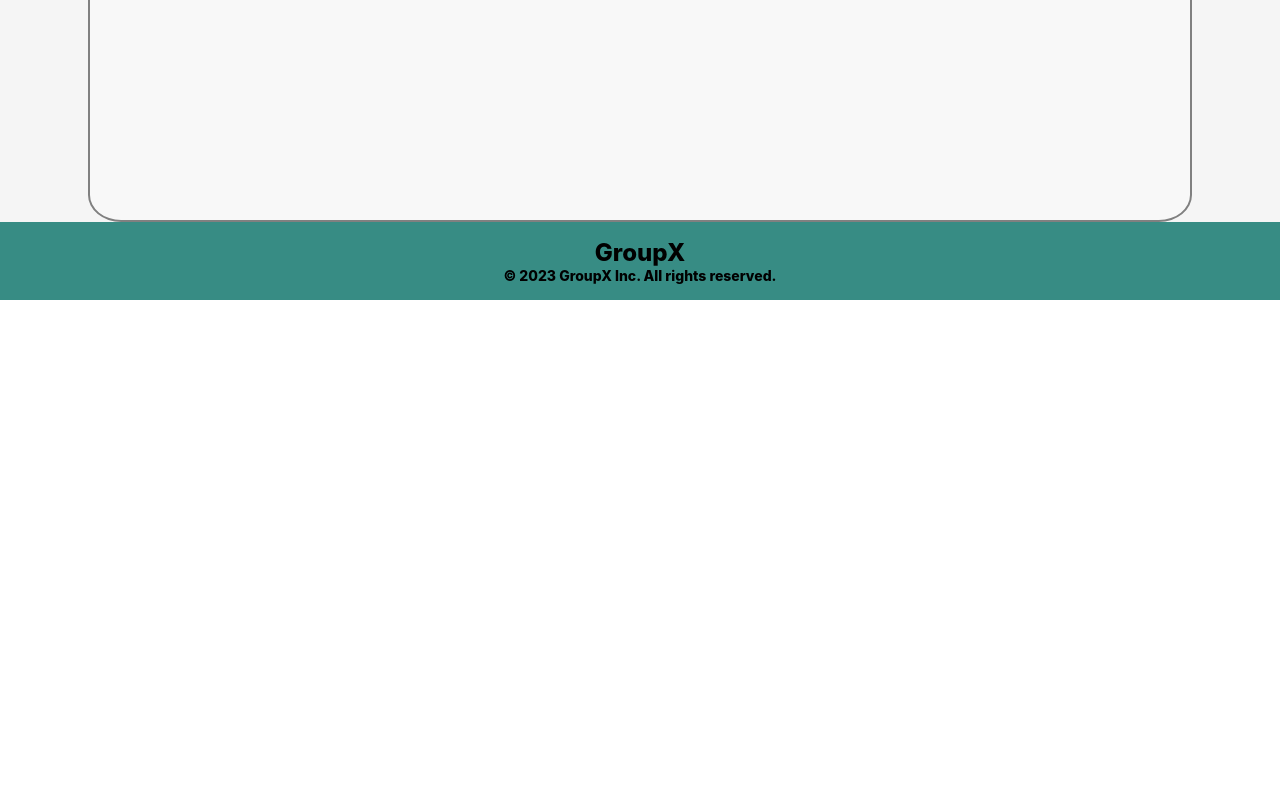
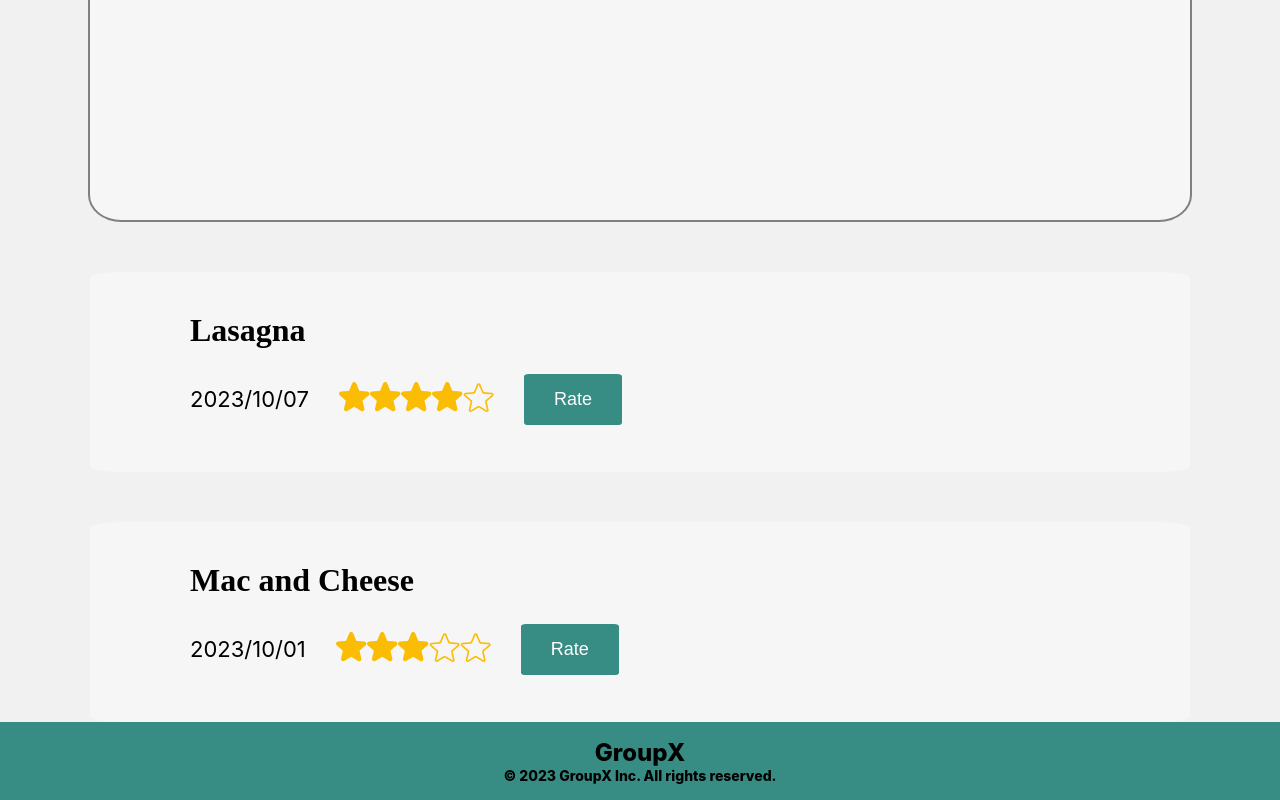
Before and after one commit to VT-SE-Fall2023/groupx-recipe-frontend, a React (Create React App) app: page /history in a window 1280 px wide. Shown: the part 898-1698 px from the top of the page. Before the commit the page ends 1198 px from the top, so only its background shows below. Built offline with nearby package versions, Linux system fonts and the light colour scheme.

Commit message:
default normal sections done

```diff
--- a/src/HistoryPage.js
+++ b/src/HistoryPage.js
@@ -16,8 +16,36 @@ function HistoryPage() {
                             <img src={require('./img/fullstar-icon.png')} alt="Full Star Logo" />
                             <img src={require('./img/fullstar-icon.png')} alt="Full Star Logo" />
                             <img src={require('./img/fullstar-icon.png')} alt="Full Star Logo" />
-                            <img src={require('./img/emptystar-icon.png')} alt="Full Star Logo" />
-                            <img src={require('./img/emptystar-icon.png')} alt="Full Star Logo" />
+                            <img src={require('./img/emptystar-icon.png')} alt="Empty Star Logo" />
+                            <img src={require('./img/emptystar-icon.png')} alt="Empty Star Logo" />
+                        </div>
+                        <button className='rate-button'>Rate</button>
+                    </div>
+                </div>
+                <div className='normal-section'>
+                    <h5 className='menu-title'>Lasagna</h5>
+                    <div className='functions'>
+                        <p className='menu-date'>2023/10/07</p>
+                        <div className='menu-rate'>
+                            <img src={require('./img/fullstar-icon.png')} alt="Full Star Logo" />
+                            <img src={require('./img/fullstar-icon.png')} alt="Full Star Logo" />
+                            <img src={require('./img/fullstar-icon.png')} alt="Full Star Logo" />
+                            <img src={require('./img/fullstar-icon.png')} alt="Full Star Logo" />
+                            <img src={require('./img/emptystar-icon.png')} alt="Empty Star Logo" />
+                        </div>
+                        <button className='rate-button'>Rate</button>
+                    </div>
+                </div>
+                <div className='normal-section'>
+                    <h5 className='menu-title'>Mac and Cheese</h5>
+                    <div className='functions'>
+                        <p className='menu-date'>2023/10/01</p>
+                        <div className='menu-rate'>
+                            <img src={require('./img/fullstar-icon.png')} alt="Full Star Logo" />
+                            <img src={require('./img/fullstar-icon.png')} alt="Full Star Logo" />
+                            <img src={require('./img/fullstar-icon.png')} alt="Full Star Logo" />
+                            <img src={require('./img/emptystar-icon.png')} alt="Empty Star Logo" />
+                            <img src={require('./img/emptystar-icon.png')} alt="Empty Star Logo" />
                         </div>
                         <button className='rate-button'>Rate</button>
                     </div>
--- a/src/css/HistoryPage.css
+++ b/src/css/HistoryPage.css
@@ -3,7 +3,7 @@
     flex-direction: column;
     align-items: center;
     justify-content: center;
-    background-color: #F5F5F5;
+    background-color: #F1F1F1;
 }
 
 .main-title {
@@ -16,6 +16,22 @@
     font-family: 'Abhaya Libre', serif;
     font-weight: 600;
     padding-bottom: 30px;
+}
+
+.menus {
+    display: flex;
+    flex-direction: column;
+    align-items: center;
+    gap: 50px;
+}
+
+.normal-section {
+    padding-left: 100px;
+    text-align: left;
+    height: 200px;
+    width: 1000px;
+    background-color: rgb(255,255,255,0.3);
+    border-radius: 3%;
 }
 
 .expand-section {
@@ -35,6 +51,7 @@
     font-weight: bold;
     font-family: 'Abhaya Libre', serif;
     margin-bottom: 15px;
+    margin-top: 40px;
 }
 
 
```
